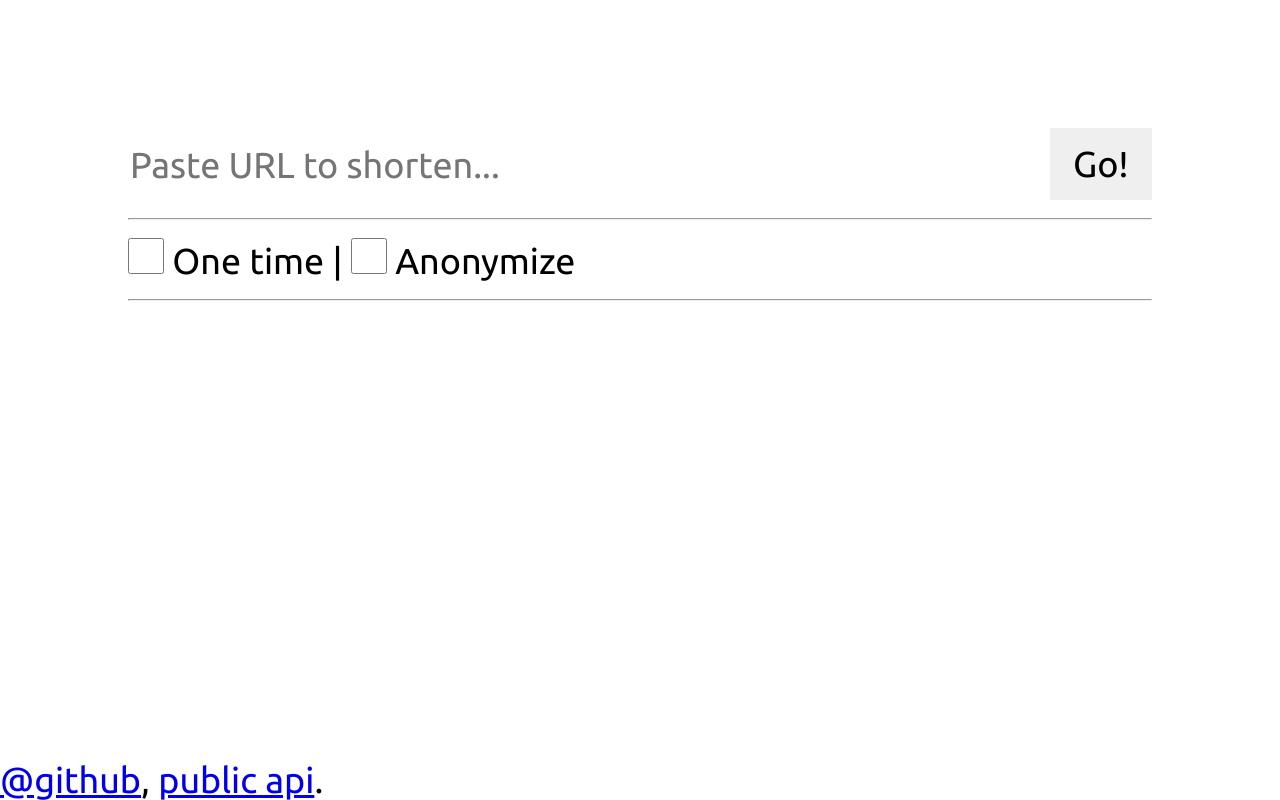
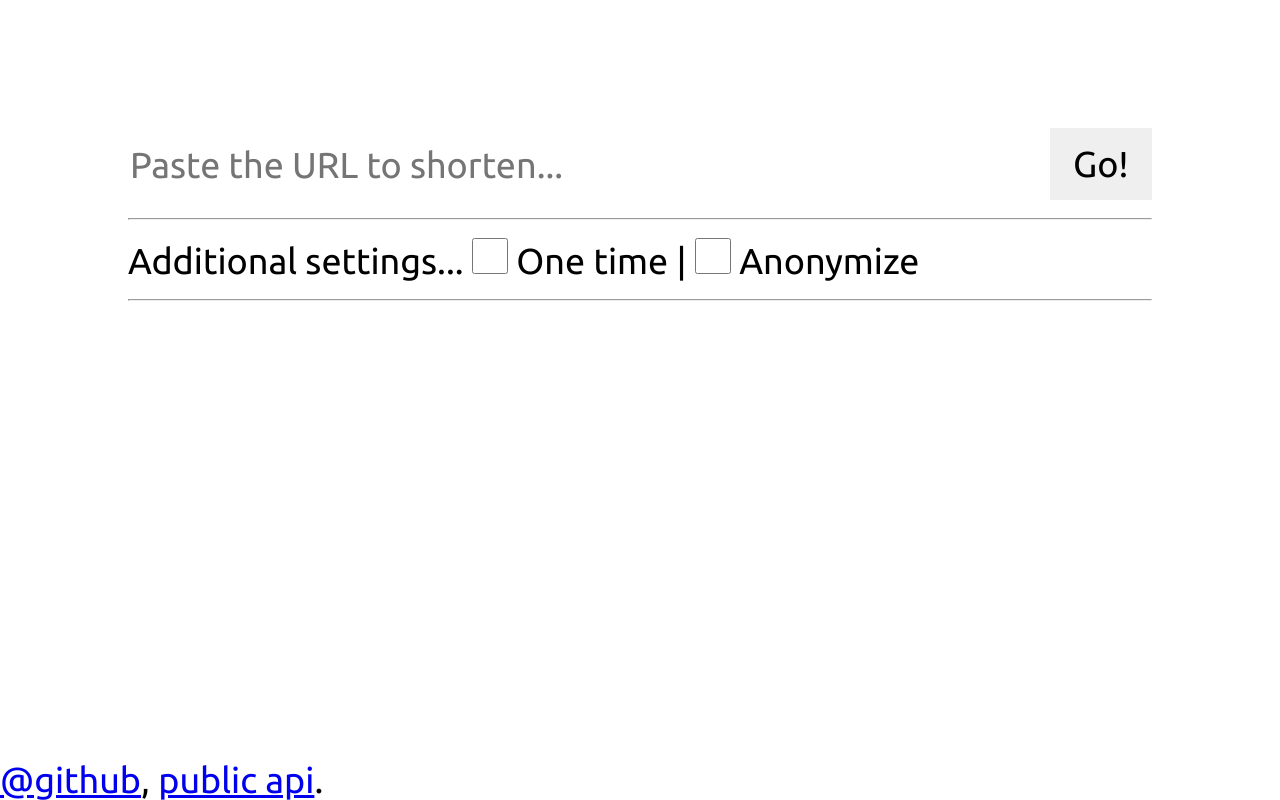
Before and after one commit to yura415/twr.link, a website: page public/index.html in a window 1280 px wide. Drawn offline with nearby package versions, Linux system fonts and the light colour scheme.

Commit message:
Few interface text fixes

```diff
--- a/public/index.html
+++ b/public/index.html
@@ -16,10 +16,11 @@
     <form class="group" id="form-shorten">
         <button type="button" id="btn-shorten" data-default="Go!" data-loading="..."></button>
         <div style="overflow: hidden;">
-            <input type="text" id="input-url" placeholder="Paste URL to shorten..." autocomplete="off"/>
+            <input type="text" id="input-url" placeholder="Paste the URL to shorten..." autocomplete="off"/>
         </div>
     </form>
     <hr/>
+    Additional settings...
     <label>
         <input type="checkbox" id="check-one-time"/> One time
     </label>|
```
